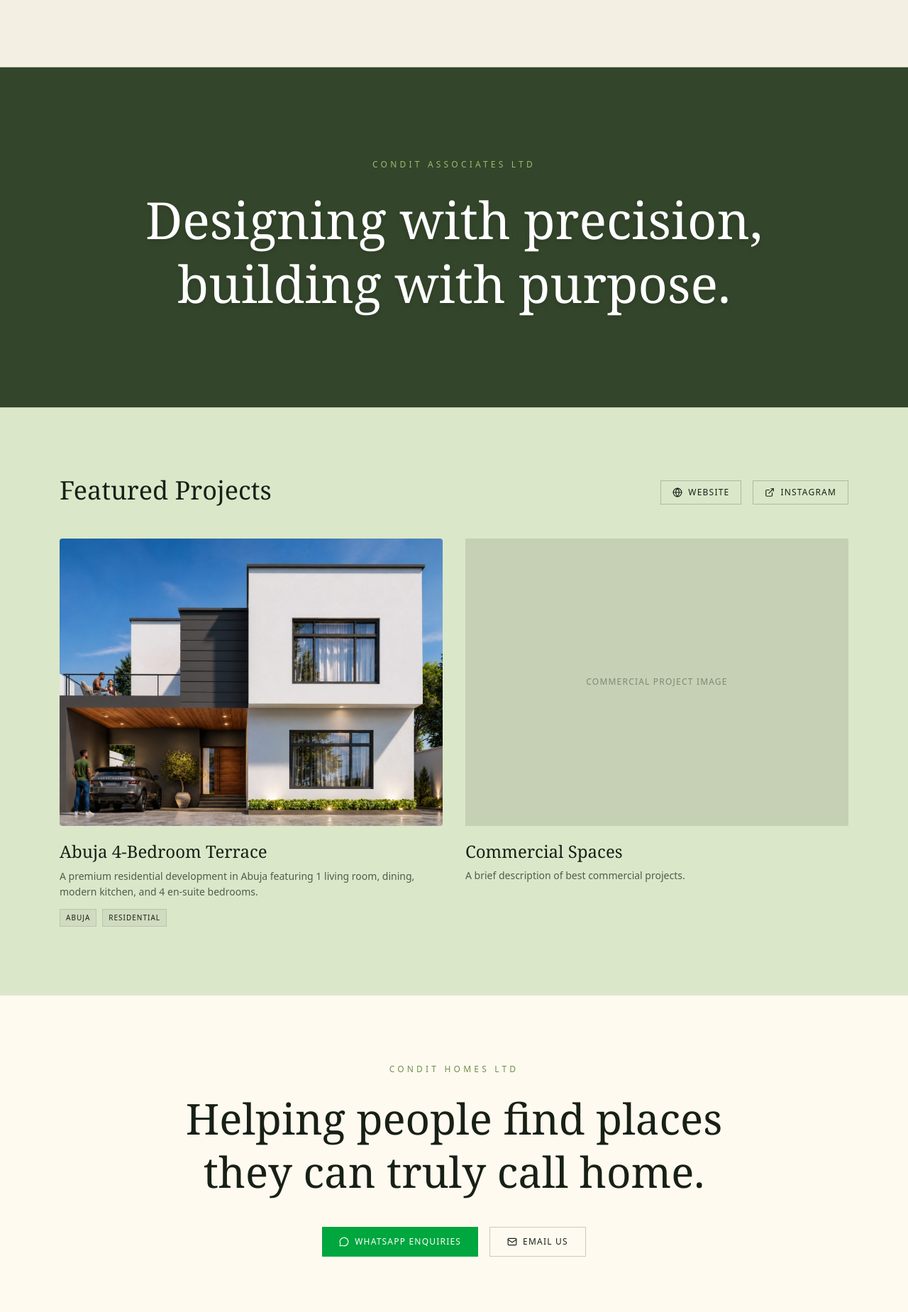
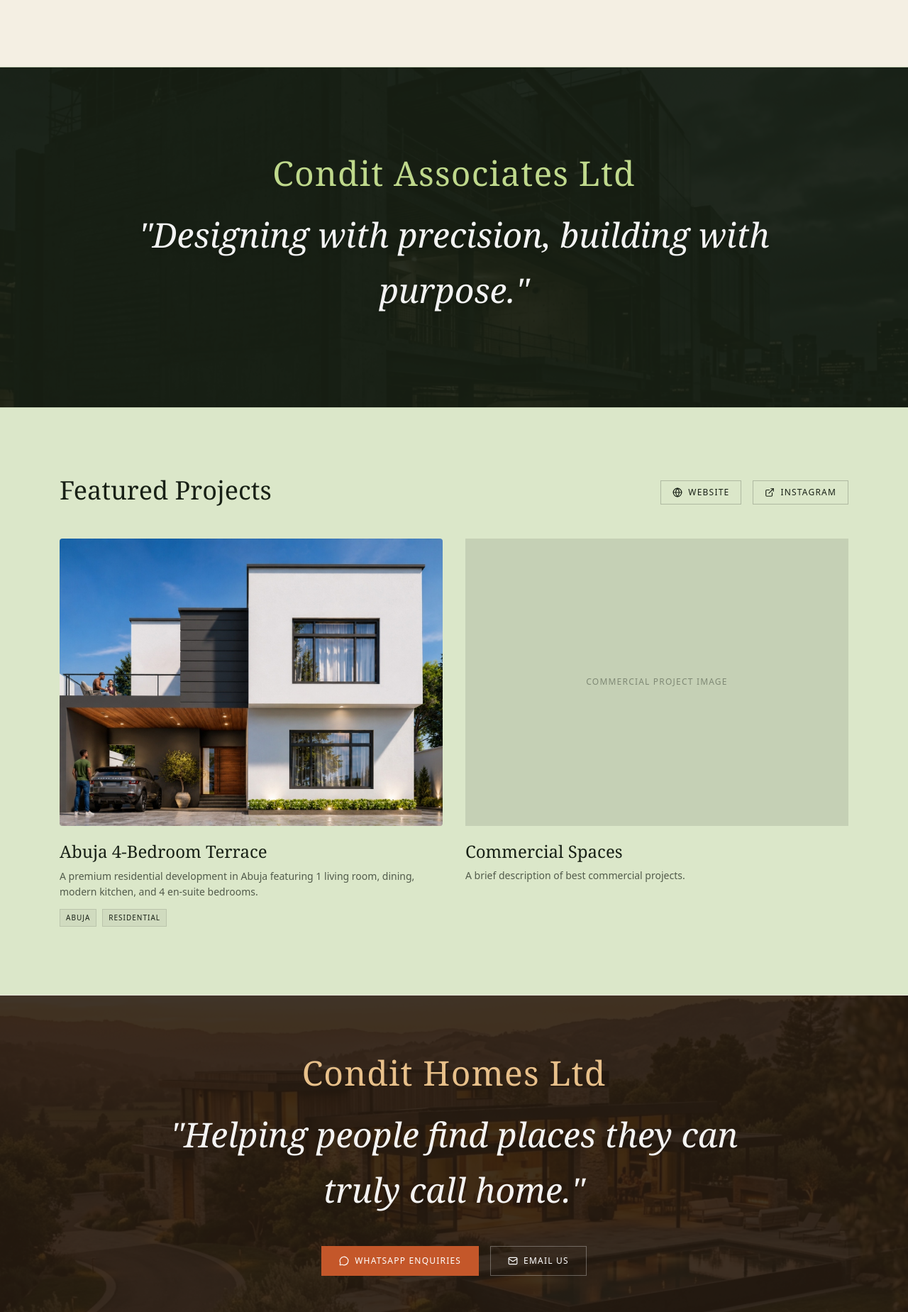
Before and after one commit to conditassociatesltd-gif/purposeful-builder, a Next.js app in the folder purposeful-builder/: page /building in a window 1280 px wide. Shown: the part 3170-5019 px from the top of the page at 71% size. Built offline with nearby package versions, Linux system fonts and the light colour scheme.

Commit message:
Update Condit Associates and Condit Homes typography, add premium background images, and introduce Condit Homes hero banner

```diff
--- a/purposeful-builder/app/building/page.tsx
+++ b/purposeful-builder/app/building/page.tsx
@@ -146,15 +146,14 @@ export default function BuildingPage() {
       <section id="associates" className="border-t border-black/10 dark:border-white/10" style={{ background: "var(--soft-green)" }}>
         {/* Condit Hero */}
         <div className="relative min-h-[60vh] flex items-center justify-center overflow-hidden border-b border-black/10 dark:border-white/10">
-          <div className="absolute inset-0 bg-[#26391f]/90 z-10 flex flex-col items-center justify-center text-center p-5">
-            <p className="text-xs tracking-[0.35em] uppercase mb-6 text-[#9dbb6f]">Condit Associates Ltd</p>
-            <h2 className="font-serif text-5xl md:text-7xl text-white max-w-4xl leading-tight drop-shadow-md">
-              Designing with precision, building with purpose.
-            </h2>
+          <div className="absolute inset-0 bg-[#1a2316]/85 z-10 flex flex-col items-center justify-center text-center p-5">
+            <h2 className="font-serif text-4xl md:text-5xl mb-6 text-[#bfd98c] tracking-wide">Condit Associates Ltd</h2>
+            <p className="font-serif text-3xl md:text-5xl text-white max-w-4xl leading-relaxed drop-shadow-lg opacity-95 italic">
+              "Designing with precision, building with purpose."
+            </p>
           </div>
-          {/* Placeholder for Condit Associates background image */}
-          <div className="absolute inset-0 bg-black/20 flex items-center justify-center">
-             <span className="text-white/30 text-sm tracking-widest uppercase">Background Image Placeholder</span>
+          <div className="absolute inset-0 bg-black">
+             <Image src="/condit-associates-bg.jpg" alt="Condit Associates Construction" fill className="object-cover object-center opacity-50" />
           </div>
         </div>
 
@@ -205,23 +204,29 @@ export default function BuildingPage() {
       </section>
 
       {/* 4. CONDIT HOMES LTD */}
-      <section id="homes" className="border-t border-black/10 dark:border-white/10 py-24 bg-[#fffaf0] dark:bg-[#182016]">
-        <div className="max-w-6xl mx-auto px-5 text-center mb-20">
-          <p className="text-xs tracking-[0.35em] uppercase mb-6" style={{ color: "var(--rust)" }}>Condit Homes Ltd</p>
-          <h2 className="font-serif text-5xl md:text-6xl mb-6 max-w-3xl mx-auto leading-tight">
-            Helping people find places they can truly call home.
-          </h2>
-          <div className="flex justify-center gap-4 mt-10">
-             <a href="https://wa.me/yourwhatsappnumber" target="_blank" className="inline-flex items-center gap-2 px-6 py-3 text-xs tracking-widest uppercase bg-green-600 hover:bg-green-700 text-white transition-colors">
-               <MessageCircle size={14} /> WhatsApp Enquiries
-             </a>
-             <a href="mailto:hello@austinokechukwu.com" className="inline-flex items-center gap-2 px-6 py-3 text-xs tracking-widest uppercase border border-black/20 dark:border-white/20 hover:bg-black/5 transition-colors">
-               <Mail size={14} /> Email Us
-             </a>
+      <section id="homes" className="border-t border-black/10 dark:border-white/10 bg-[#fffaf0] dark:bg-[#182016]">
+        {/* Condit Homes Hero */}
+        <div className="relative min-h-[60vh] flex items-center justify-center overflow-hidden border-b border-black/10 dark:border-white/10">
+          <div className="absolute inset-0 bg-[#2b1d12]/80 z-10 flex flex-col items-center justify-center text-center p-5">
+            <h2 className="font-serif text-4xl md:text-5xl mb-6 text-[#e8c08a] tracking-wide">Condit Homes Ltd</h2>
+            <p className="font-serif text-3xl md:text-5xl text-white max-w-4xl leading-relaxed drop-shadow-lg opacity-95 italic">
+              "Helping people find places they can truly call home."
+            </p>
+            <div className="flex flex-wrap justify-center gap-4 mt-10">
+               <a href="https://wa.me/yourwhatsappnumber" target="_blank" className="inline-flex items-center gap-2 px-6 py-3 text-xs tracking-widest uppercase bg-[#c4572a] hover:bg-[#a64720] text-white transition-colors border border-[#c4572a]">
+                 <MessageCircle size={14} /> WhatsApp Enquiries
+               </a>
+               <a href="mailto:hello@austinokechukwu.com" className="inline-flex items-center gap-2 px-6 py-3 text-xs tracking-widest uppercase border border-white/30 text-white hover:bg-white/10 transition-colors">
+                 <Mail size={14} /> Email Us
+               </a>
+            </div>
+          </div>
+          <div className="absolute inset-0 bg-black">
+             <Image src="/condit-homes-bg.jpg" alt="Condit Homes Real Estate" fill className="object-cover object-center opacity-60" />
           </div>
         </div>
 
-        <div className="max-w-6xl mx-auto px-5">
+        <div className="max-w-6xl mx-auto px-5 py-24">
           <div className="grid md:grid-cols-3 gap-8">
             {[1, 2, 3].map((item) => (
               <div key={item} className="border p-5 bg-white dark:bg-[#11170f]" style={{ borderColor: "var(--peach)" }}>
```
Also changed, not shown: purposeful-builder/public/condit-associates-bg.jpg (added), purposeful-builder/public/condit-homes-bg.jpg (added).
